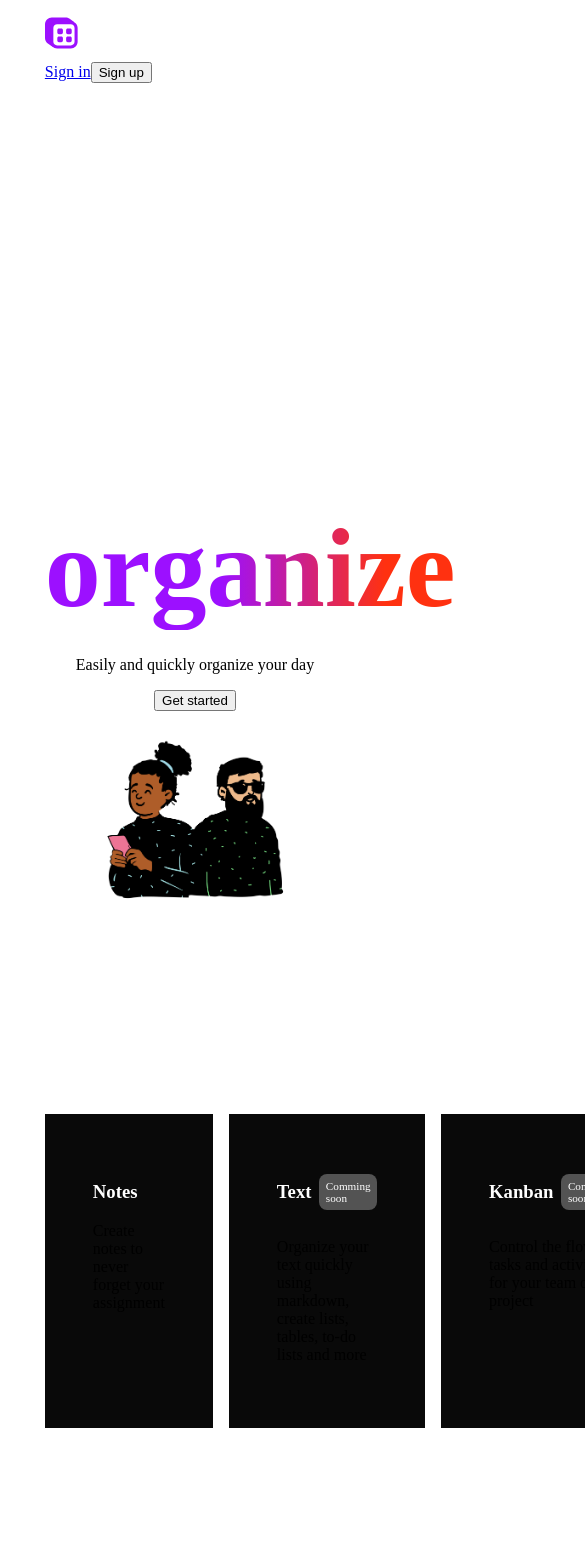
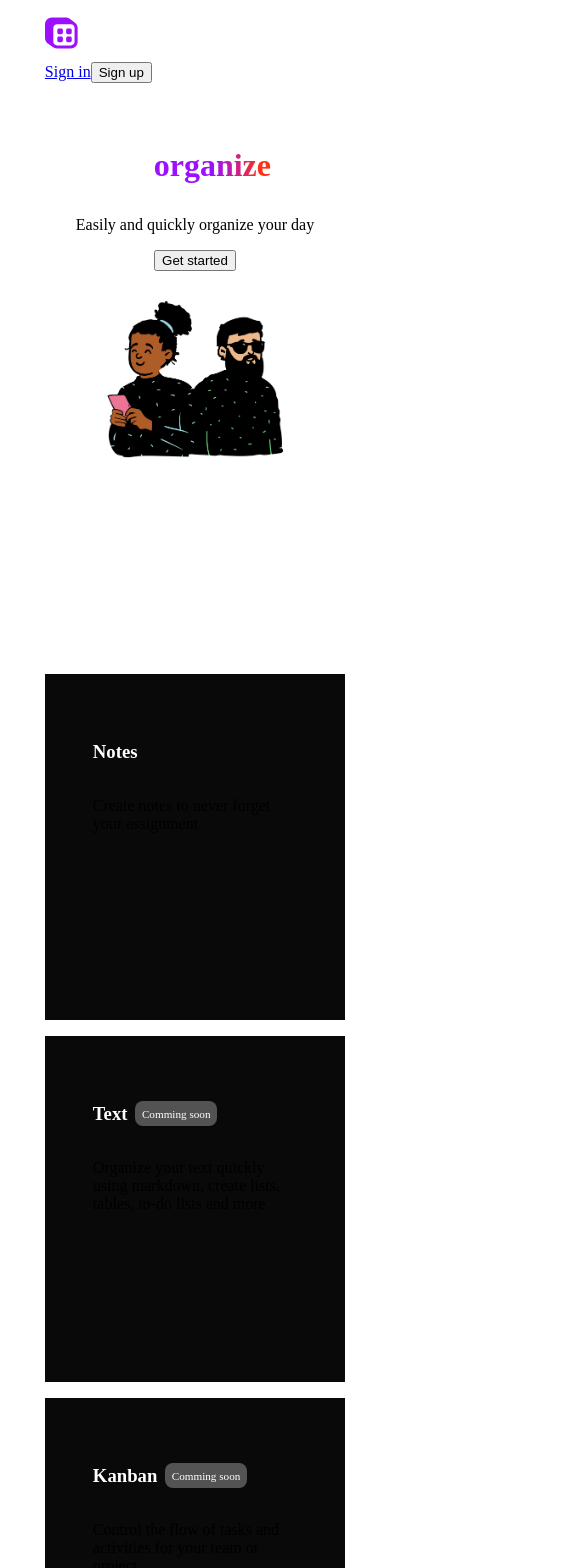
Before and after one commit to Gabriel-Silverio-96/web-taskyup, a Next.js app: page / in a window 390 px wide. Shown: the top 1568 px of the page, 585 px wide, since content can reach past the window. Built offline with nearby package versions, Linux system fonts and the light colour scheme.

Commit message:
style(Home): cards

```diff
--- a/styles/Home.module.css
+++ b/styles/Home.module.css
@@ -15,6 +15,13 @@
     font-weight: 700;
     line-height: 7rem;
     margin-bottom: 2rem;
+}
+
+@media(max-width: 700px) {
+    .call_to_action_container h1 {
+        font-size: 2rem;
+        line-height: inherit;
+    }
 }
 
 .call_to_action_container h1 span {
@@ -50,6 +57,9 @@
 .cards {
     display: flex;
     justify-content: space-between;
+    align-items: center;
+    justify-content: center;
+    flex-wrap: wrap;
     gap: 1rem;
 }
 
@@ -58,6 +68,10 @@
     padding: 3rem;
     background-color: #090909;
     max-width: 450px;
+    width: auto;
+    height: 250px;
+    display: flex;
+    flex-direction: column;
 }
 
 .card_header {
@@ -88,3 +102,9 @@
     margin-top: 10rem;
     margin-bottom: 10rem;
 }
+
+@media(max-width: 700px) {
+    .quote {
+        font-size: 1rem;
+    }
+}
```
